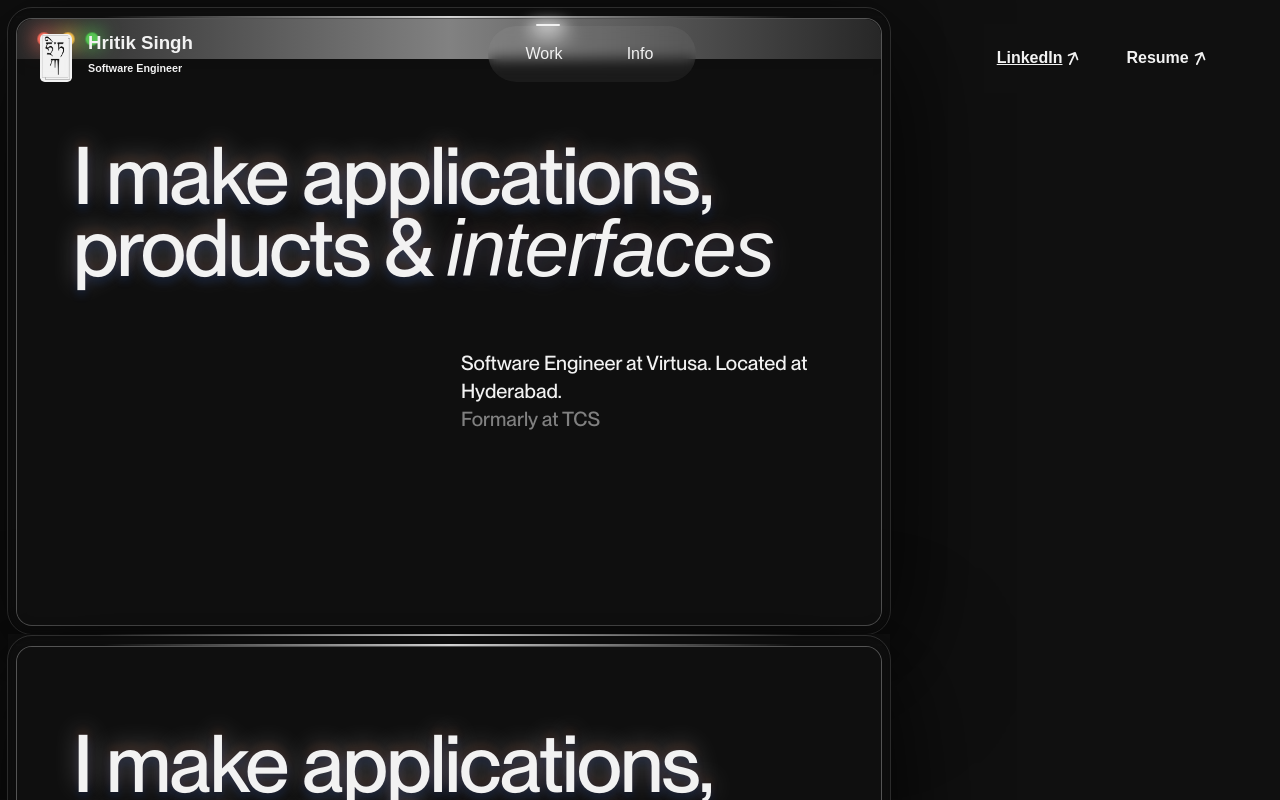
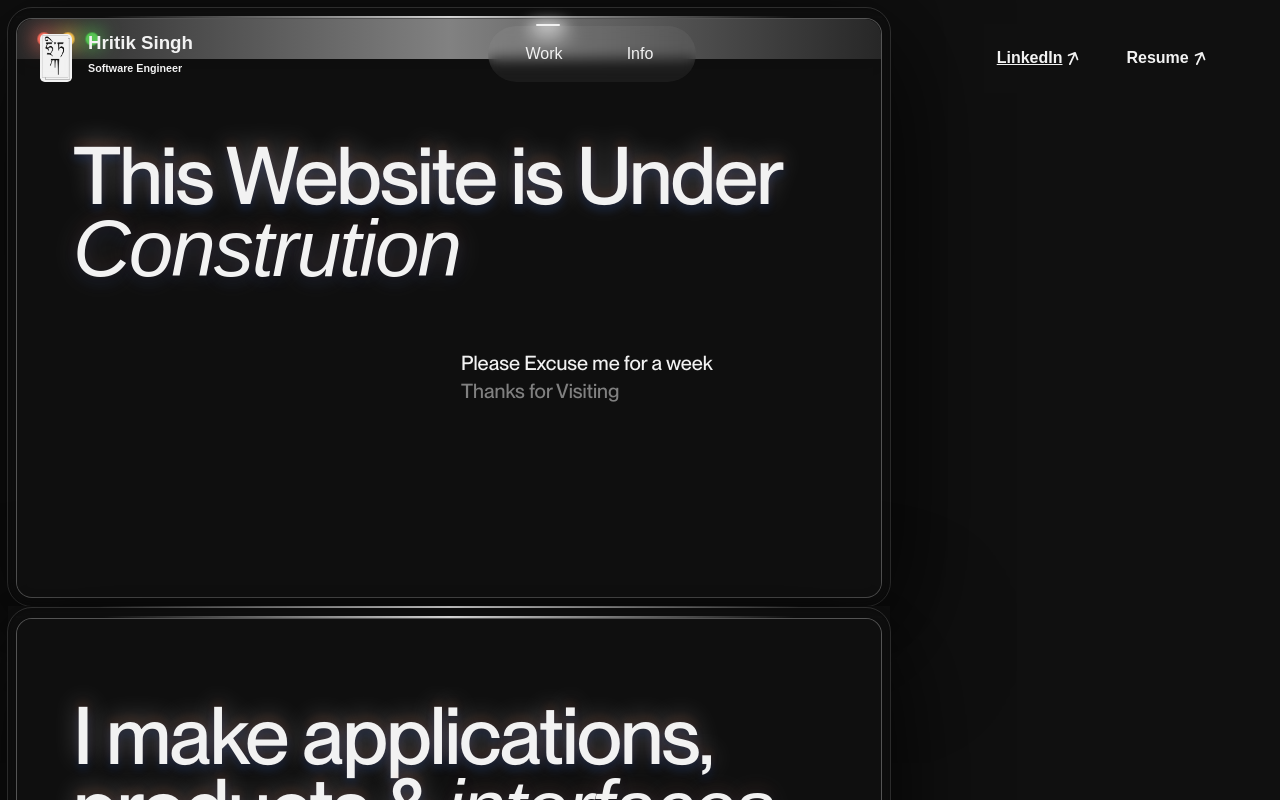
Before and after one commit to hritik-h/protfolio, an Angular app: page / in a window 1280 px wide. Shown: the top 800 px of the page. Built offline with nearby package versions, Linux system fonts and the light colour scheme; a web font is replaced by a local one.

Commit message:
Under Construction

```diff
--- a/src/app/body/body.component.html
+++ b/src/app/body/body.component.html
@@ -17,15 +17,15 @@
             <div class="window-content">
                 <div class="hero-text-content">
                     <div class="text-hero">
-                        I make applications, products &
-                        <span class="text-hero-serif">interfaces</span>
+                        This Website is Under
+                        <span class="text-hero-serif">Constrution</span>
                     </div>
                     <div class="hero-about-grid">
                         <div class="transparent-background"></div>
                         <div class="text-hero-about">
-                            Software Engineer at Virtusa. Located at Hyderabad.
+                            Please Excuse me for a week
                             <br>
-                            <span class="text-hero-about-formarly">Formarly at TCS</span>
+                            <span class="text-hero-about-formarly">Thanks for Visiting</span>
                         </div>
 
                     </div>
```
